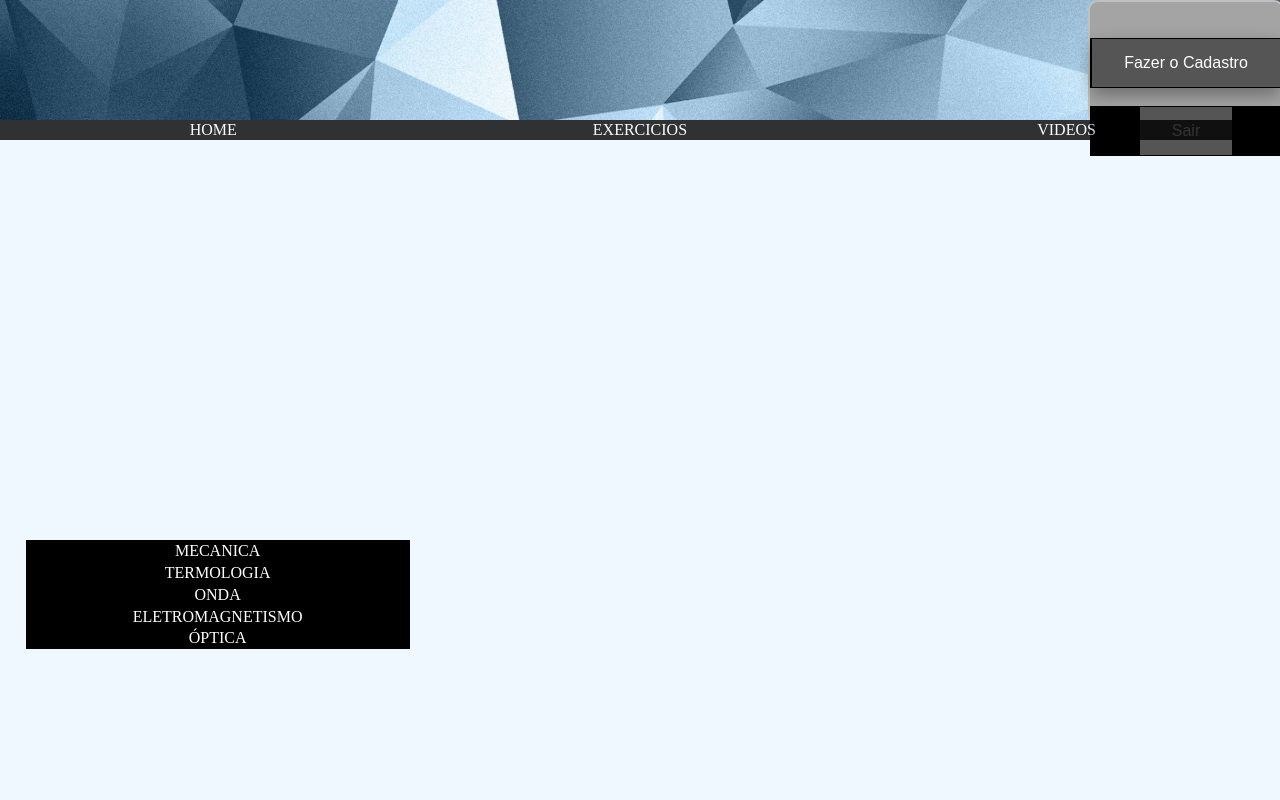
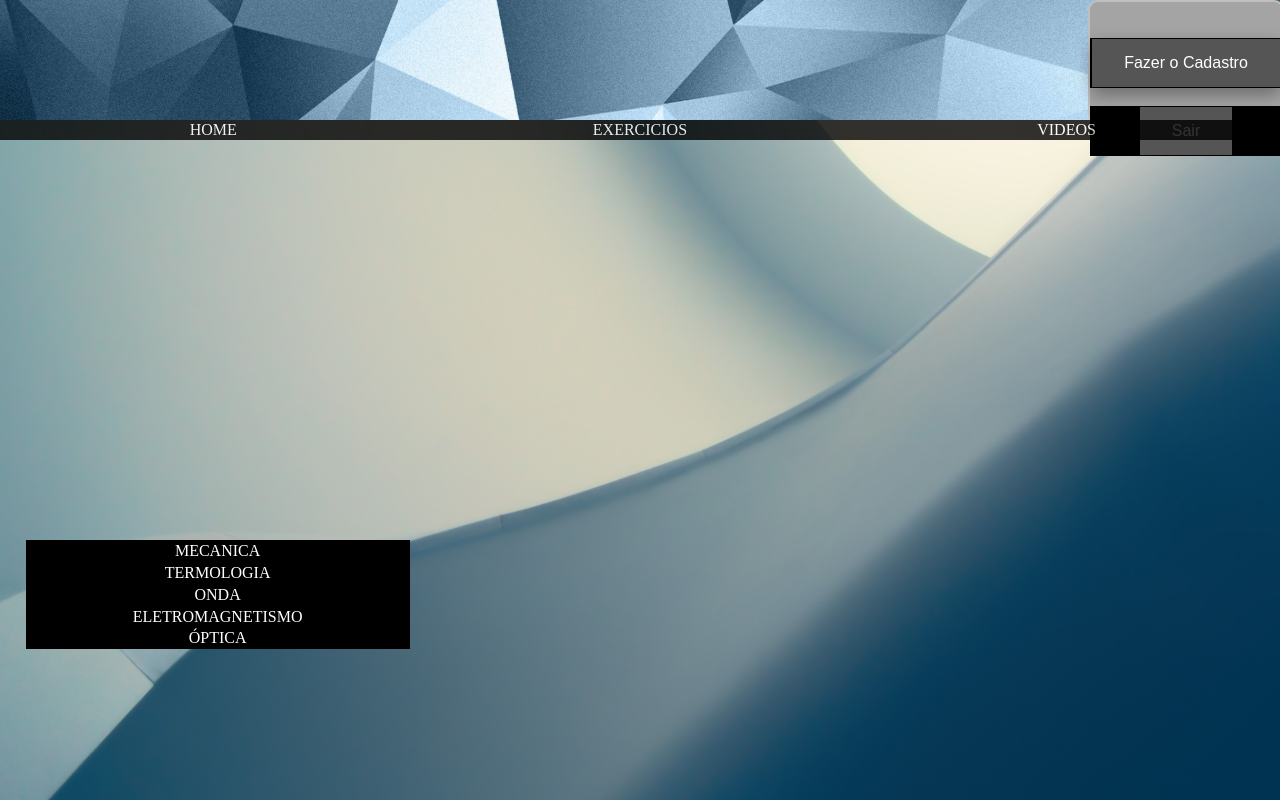
Before and after one commit to cp2-dc-info-projeto-final/site-fisica, a PHP site: page /formulas.html in a window 1280 px wide. Run offline with PHP 8.4, Linux system fonts and the light colour scheme.

Commit message:
Novas Mudanças de Design
Background todo do site trocado pra uma imagem pra livre uso comercial

```diff
--- a/tcc/styleFor_1.css
+++ b/tcc/styleFor_1.css
@@ -11,9 +11,10 @@ body{
 	padding: 0;
 	background-color:AliceBlue;
 	background-size:cover;
-
+	background-image:url(x1.jpg);
 	height: 100vh;
 	display: table;
+background-repeat:no-repeat;
 	}
 #D1{
 		width:100%;
--- a/tcc/stylePaginInc.css
+++ b/tcc/stylePaginInc.css
@@ -10,7 +10,7 @@ body{
 	margin: 0;
 	padding: 0;
   background-color: AliceBlue;
-
+	background-image:url("x1.jpg");
 	}
 
   slider{
```
Also changed, not shown: tcc/x1.jpg (added), tcc/x5.jpg (deleted), tcc/x5.png (deleted).
